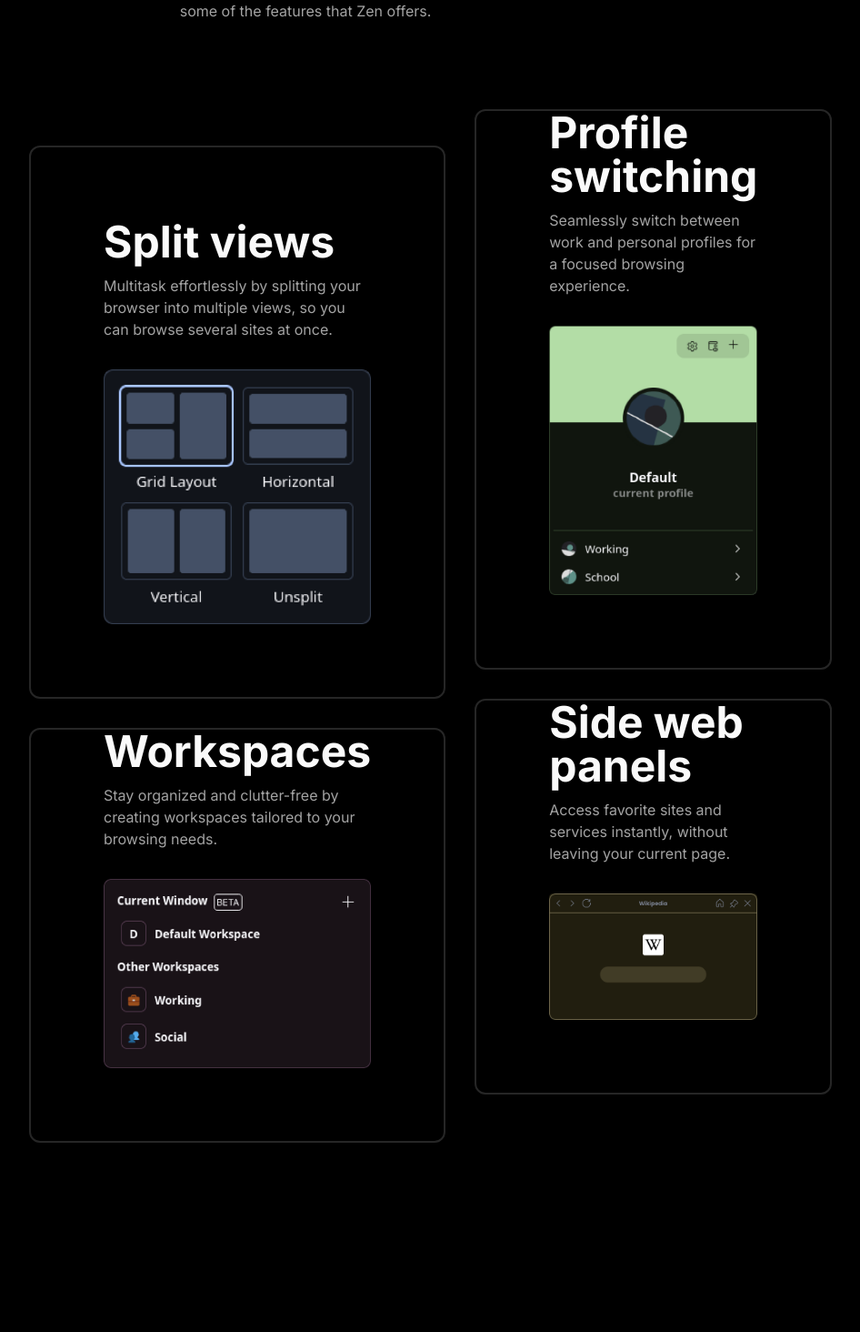
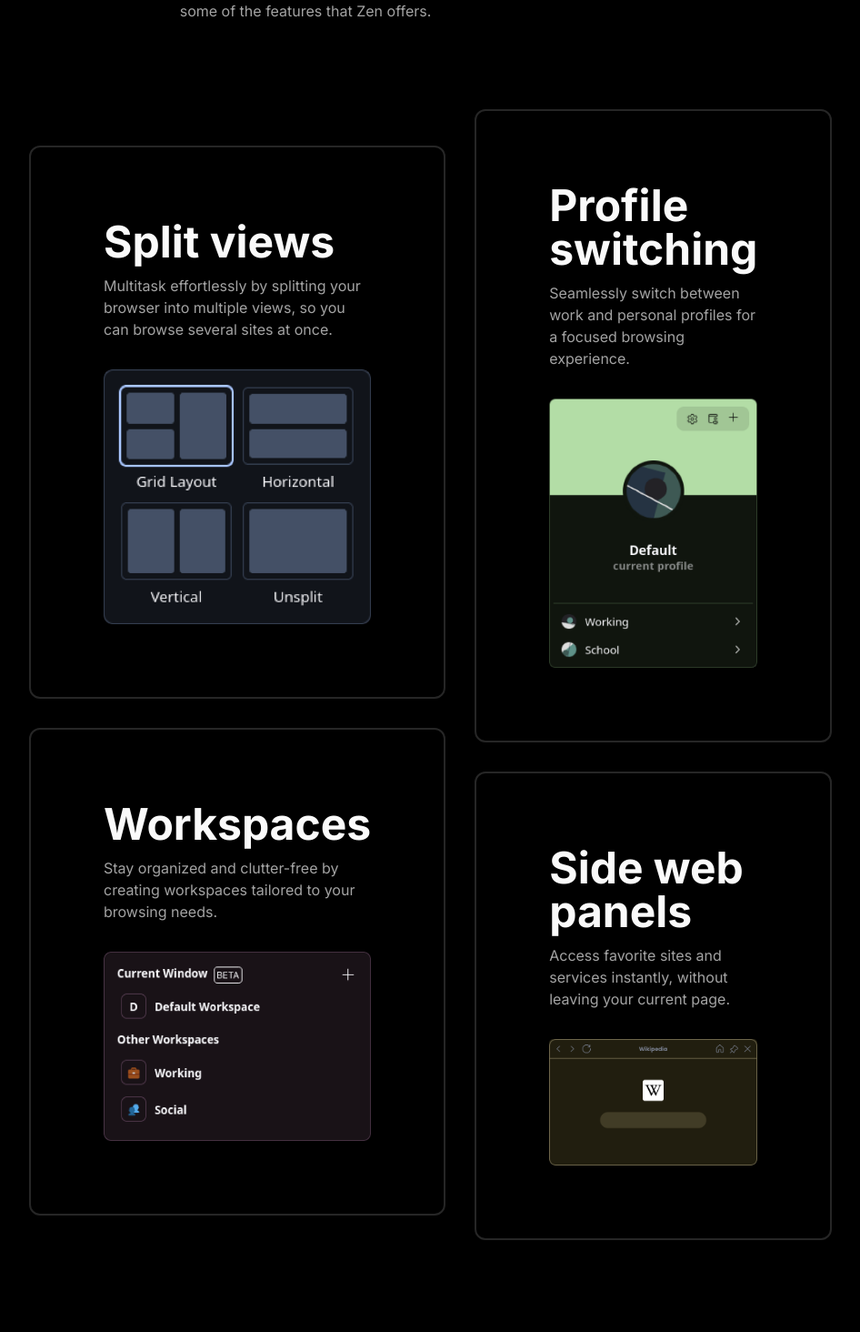
Before and after one commit to zen-browser/www, a Next.js app: page / in a window 1280 px wide. Shown: the part 2486-3950 px from the top of the page at 91% size, without its empty margins (304-1250 px from the left). Built offline with nearby package versions, Linux system fonts and the light colour scheme.

Commit message:
chore: Update ThemePage component layout and styles

```diff
--- a/src/components/features.tsx
+++ b/src/components/features.tsx
@@ -125,7 +125,7 @@ export default function Features() {
             </p>
             <img src="/split-view.png" className="mt-8 w-full h-full h-auto" />
           </div>
-          <div className="hover:border-blue-500 transition-all duration-100 bg-background mx-auto lg:mx-0 relative flex flex-col mt-8 max-w-lg justify-center rounded-xl md:border-2 lg:p-20 pt-24 lg:pt-0 md:shadow-xl hover:scale-105">
+          <div className="hover:border-blue-500 transition-all duration-100 bg-background mx-auto lg:mx-0 relative flex flex-col mt-8 max-w-lg justify-center rounded-xl md:border-2 pt-24 lg:p-20 md:shadow-xl hover:scale-105">
             <h1 className="text-5xl font-bold">Workspaces</h1>
             <p className="text-muted-foreground mt-3">
             Stay organized and clutter-free by creating workspaces tailored to your browsing needs.
@@ -140,7 +140,7 @@ export default function Features() {
           </div>
         </div>
         <div className="w-full lg:mr-4 flex flex-col">
-          <div className="hover:border-blue-500 transition-all duration-100 bg-background relative mx-auto lg:mx-0 mt-8 lg:mt-0 flex-col flex max-w-lg justify-center rounded-xl md:border-2 lg:p-20 pt-24 lg:pt-0 md:shadow-xl hover:scale-105">
+          <div className="hover:border-blue-500 transition-all duration-100 bg-background relative mx-auto lg:mx-0 mt-8 lg:mt-0 flex-col flex max-w-lg justify-center rounded-xl md:border-2 pt-24 lg:p-20 md:shadow-xl hover:scale-105">
             <h1 className="text-5xl font-bold">Profile switching</h1>
             <p className="text-muted-foreground mt-3">
             Seamlessly switch between work and personal profiles for a focused browsing experience.
@@ -153,7 +153,7 @@ export default function Features() {
               alt=""
             />
           </div>
-          <div className="hover:border-blue-500 transition-all duration-100 bg-background relative mx-auto lg:mx-0 mt-8 flex-col flex max-w-lg justify-center rounded-xl md:border-2 lg:p-20 pt-24 lg:pt-0 md:shadow-xl hover:scale-105">
+          <div className="hover:border-blue-500 transition-all duration-100 bg-background relative mx-auto lg:mx-0 mt-8 flex-col flex max-w-lg justify-center rounded-xl md:border-2 pt-24 lg:p-20 md:shadow-xl hover:scale-105">
             <h1 className="text-5xl font-bold">Side web panels</h1>
             <p className="text-muted-foreground mt-3">
             Access favorite sites and services instantly, without leaving your current page.
```
